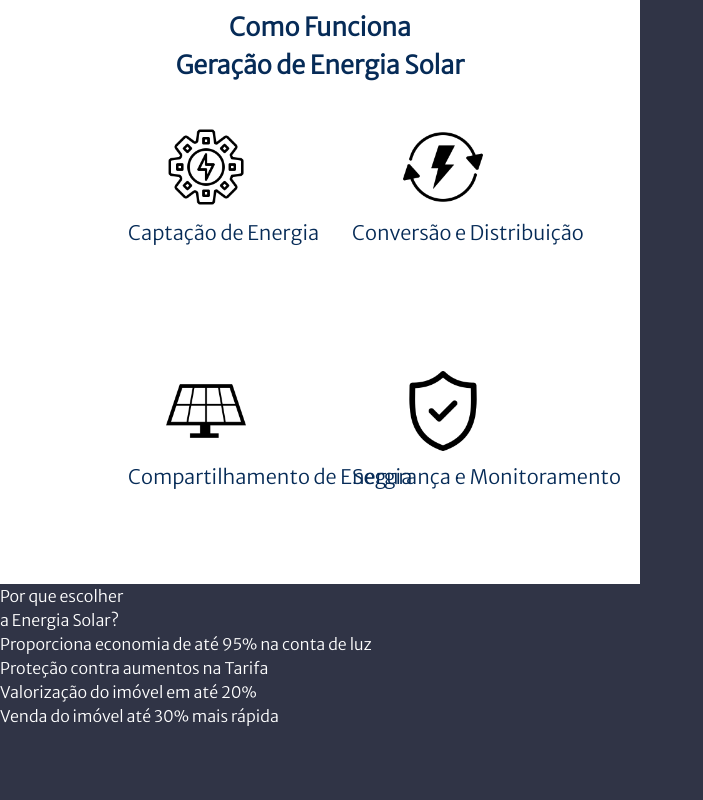
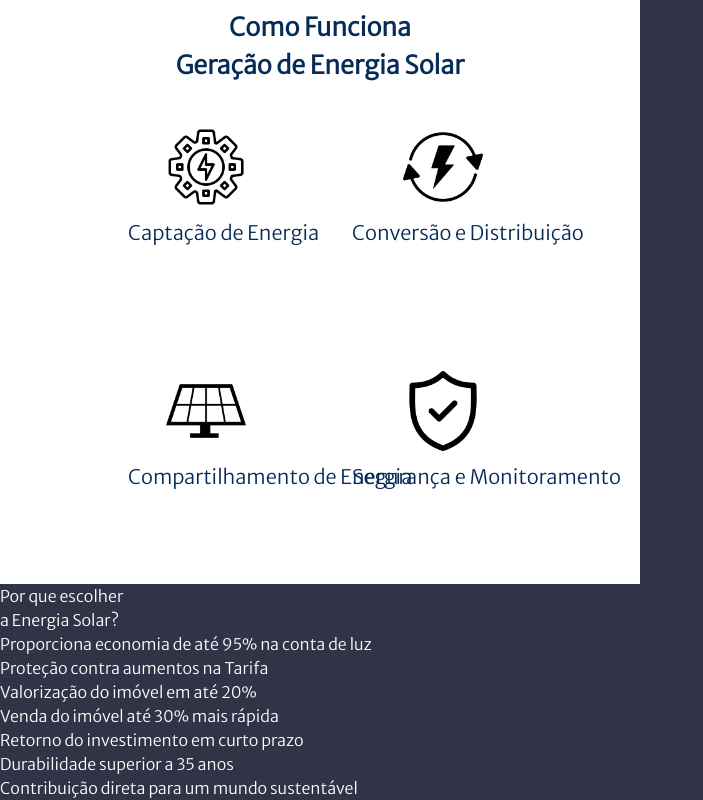
Before and after one commit to levisantosp/xingusolar, a Next.js app: page / in a window 1280 px wide. Shown: the part 651-1451 px from the top of the page, without its empty margins (0-703 px from the left). Before the commit the page ends 1379 px from the top, so only its background shows below. Built offline with nearby package versions, Linux system fonts and the light colour scheme.

Commit message:
adicionando frases

```diff
--- a/src/app/page.tsx
+++ b/src/app/page.tsx
@@ -80,6 +80,9 @@ export default function Page() {
                                 <h2>Proteção contra aumentos na Tarifa</h2>
                                 <h2>Valorização do imóvel em até 20%</h2>
                                 <h2>Venda do imóvel até 30% mais rápida</h2>
+                                <h2>Retorno do investimento em curto prazo</h2>
+                                <h2>Durabilidade superior a 35 anos</h2>
+                                <h2>Contribuição direta para um mundo sustentável</h2>
                         </div>
                 </main>
         )
```
